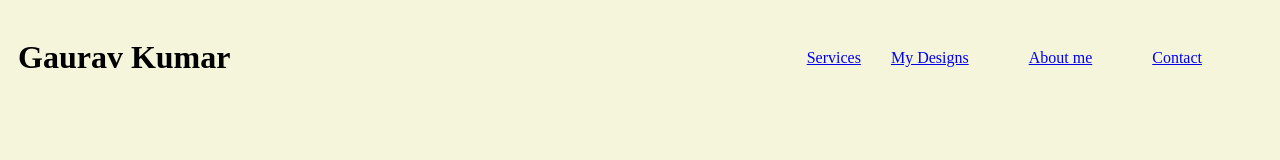
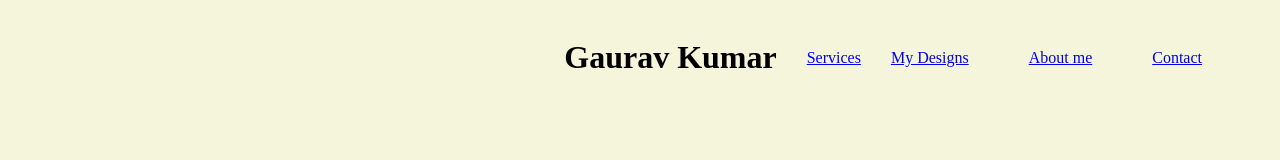
Before and after one commit to Gauravkmrr007/Portfolio, a plain HTML site: page index.html in a window 1280 px wide. Drawn offline with Linux system fonts and the light colour scheme.

Commit message:
Add files via upload

```diff
--- a/index.html
+++ b/index.html
@@ -8,10 +8,8 @@
 <link rel="stylesheet" href="style.css">
 <body>
     <div class="container">
-       <h1>Gaurav Kumar
-       </h1>
-
     <div class="navbar">
+        <h1>Gaurav Kumar </h1>
         <li><a href="./html-table.html">Services</a></li>
         <li><a href="./inline-block.html">My Designs</li>
         <li><a href="./absolute-position.html">About me</li>
```
